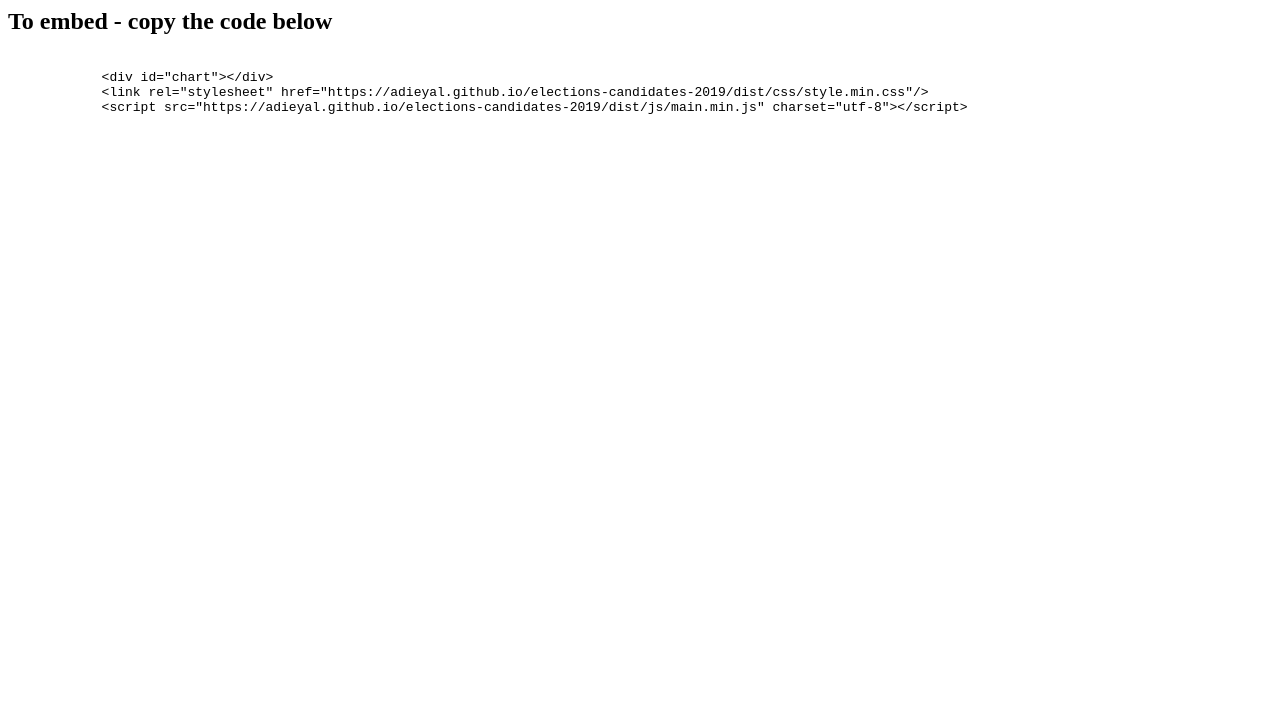
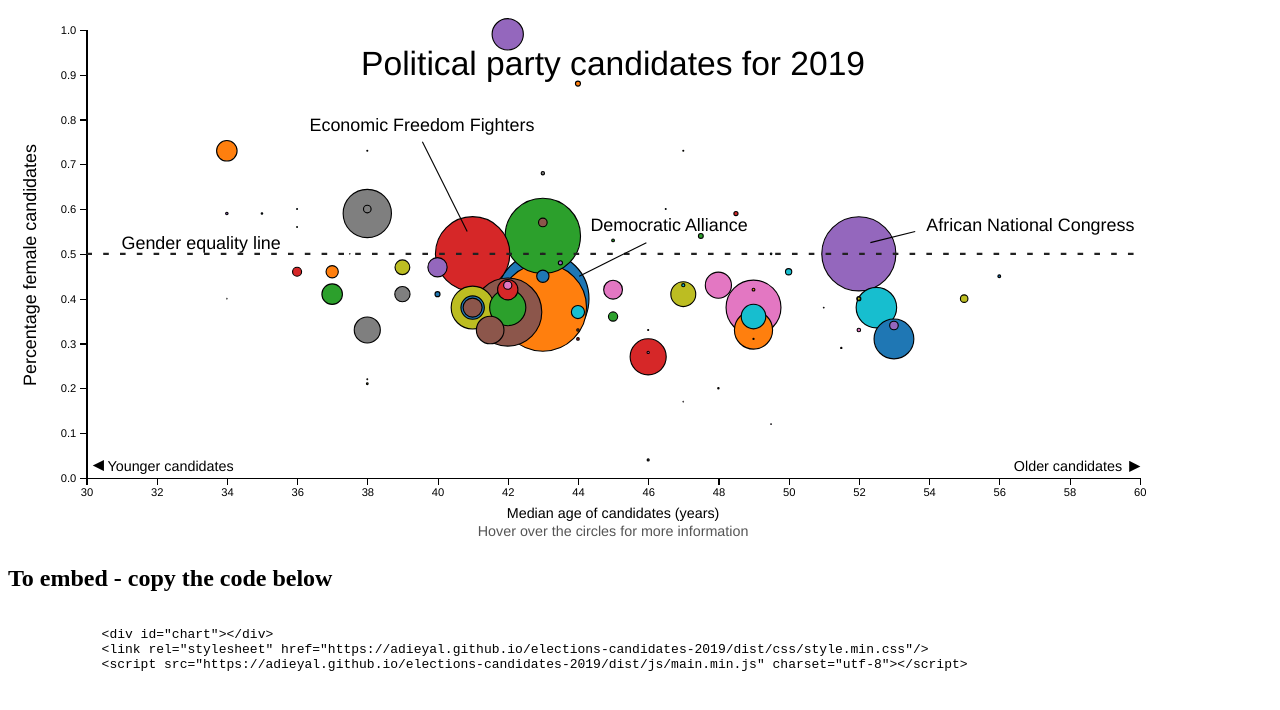
Before and after one commit to adieyal/elections-candidates-2019, a website: page index.html in a window 1280 px wide. Drawn offline with Linux system fonts and the light colour scheme.

Commit message:
Accidentally removed div tag

```diff
--- a/index.html
+++ b/index.html
@@ -3,6 +3,7 @@
         <meta charset="utf-8"/>
     </head>
     <body>
+        <div id="chart"></div>
         <link rel="stylesheet" href="dist/css/style.min.css"/>
         <script src="dist/js/main.min.js" charset="utf-8"></script>
         </div>
```
